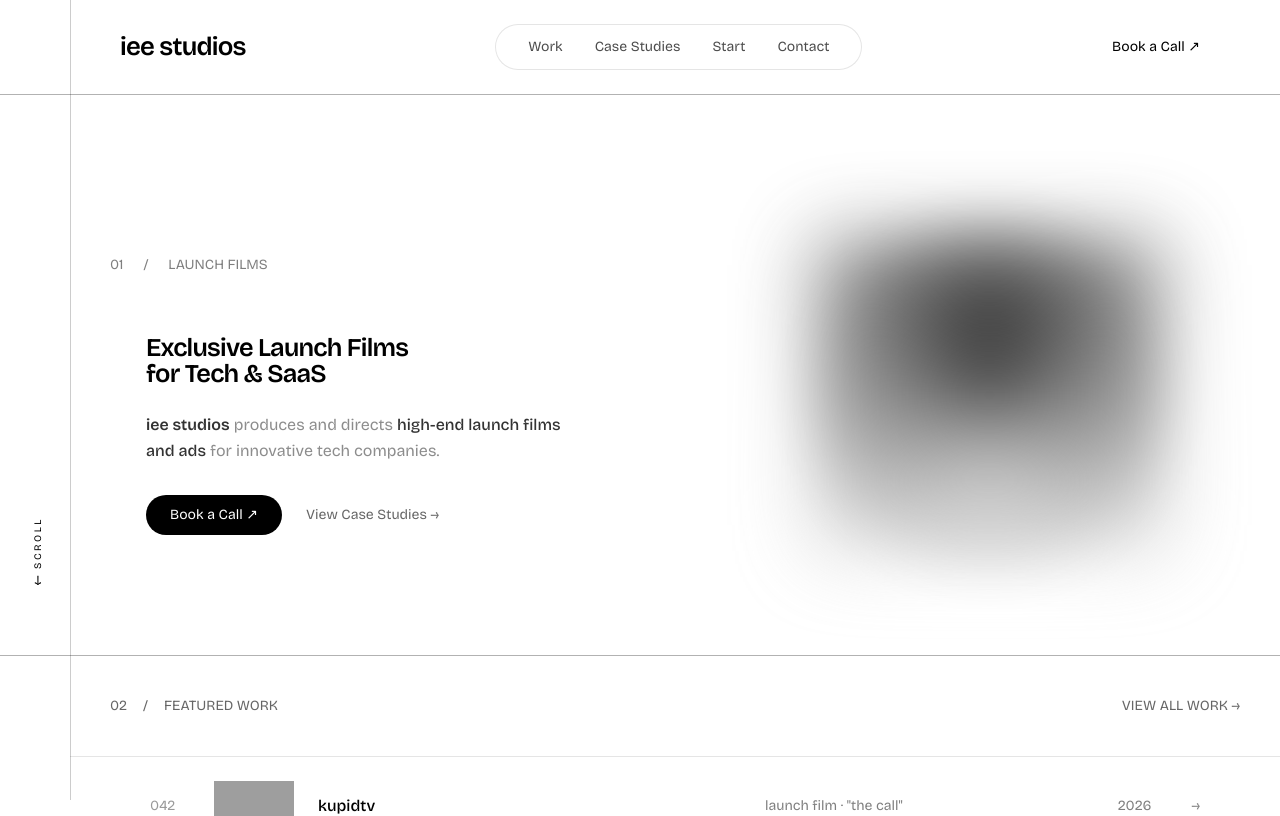
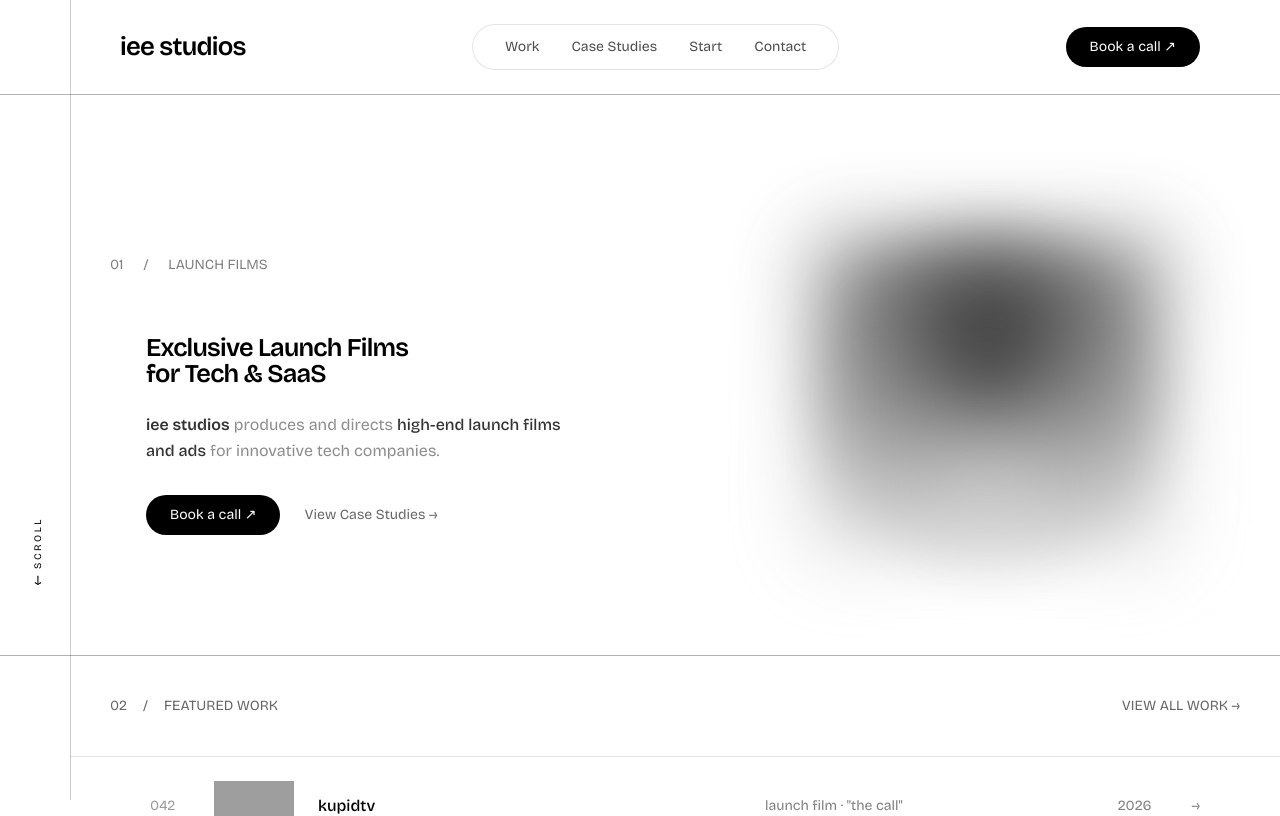
Before and after one commit to arp2006/iee-studios-website, a Next.js app: page / in a window 1280 px wide. Shown: the top 816 px of the page. Built offline with nearby package versions, Linux system fonts and the light colour scheme; grey boxes are pictures that could not be loaded.

Commit message:
layout change 3.3

```diff
--- a/app/components/layout/Hero.tsx
+++ b/app/components/layout/Hero.tsx
@@ -85,7 +85,7 @@
                   rel="noopener noreferrer"
                   className="rounded-full bg-black px-6 py-2.5 text-sm text-white hover:bg-black/80 transition"
                 >
-                  Book a Call ↗
+                  Book a call ↗
                 </a>
 
                 <button
--- a/app/components/ui/Navbar.tsx
+++ b/app/components/ui/Navbar.tsx
@@ -54,9 +54,9 @@
           href={CALENDLY}
           target="_blank"
           rel="noopener noreferrer"
-          className="text-sm text-black hover:text-black/70 transition"
+          className="rounded-full bg-black px-6 py-2.5 text-sm text-white hover:bg-black/80 transition"
         >
-          Book a Call ↗
+          Book a call ↗
         </a>
 
       </div>
```
Lines whose indentation alone changed are shown as unchanged.
